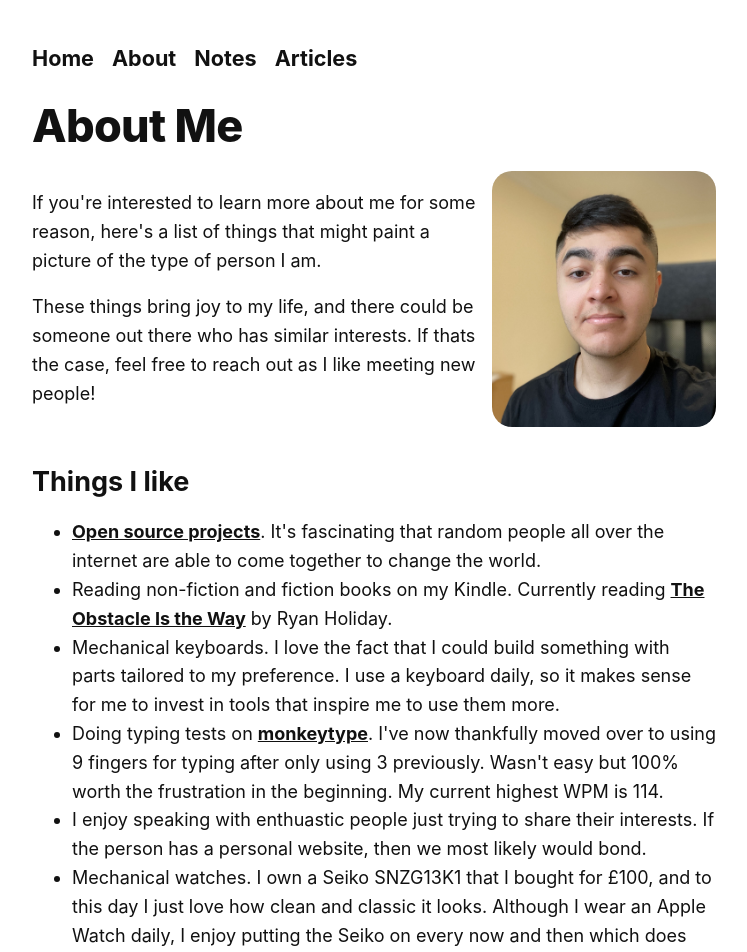
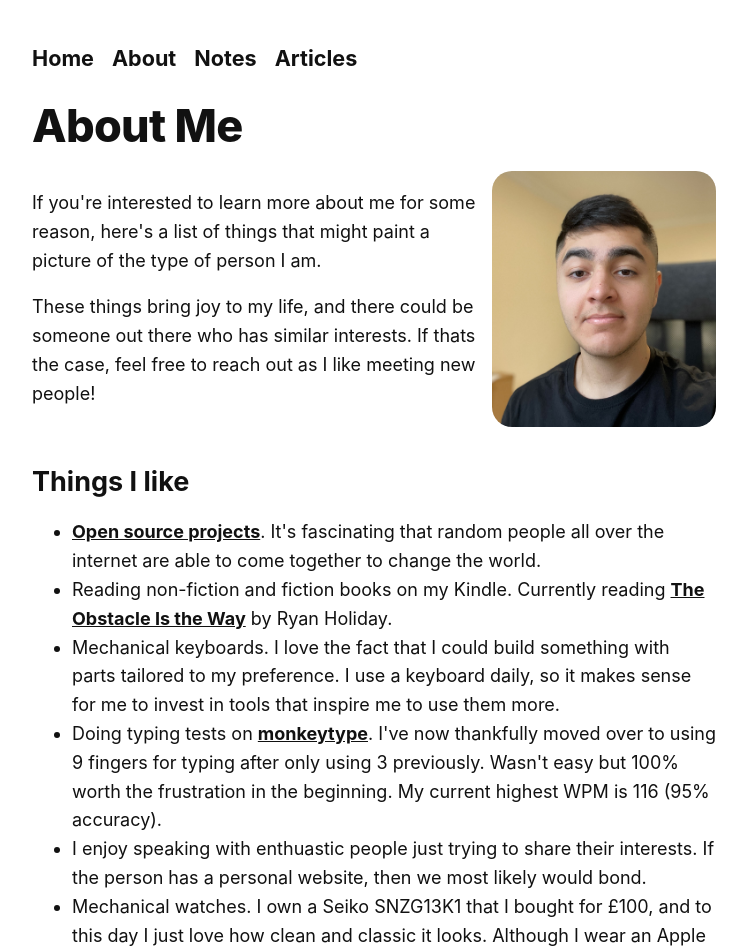
Before and after one commit to pzrsa/parsam.io, a Next.js app: page /about in a window 1280 px wide. Shown: the top 952 px of the page, without its empty margins (266-1013 px from the left). Built offline with nearby package versions, Linux system fonts and the light colour scheme.

Commit message:
update wpm

```diff
--- a/pages/about.tsx
+++ b/pages/about.tsx
@@ -103,7 +103,8 @@ const About: React.FC = ({}) => {
             </a>
             . I&apos;ve now thankfully moved over to using 9 fingers for typing
             after only using 3 previously. Wasn&apos;t easy but 100% worth the
-            frustration in the beginning. My current highest WPM is 114.
+            frustration in the beginning. My current highest WPM is 116 (95%
+            accuracy).
           </li>
           <li>
             I enjoy speaking with enthuastic people just trying to share their
```
